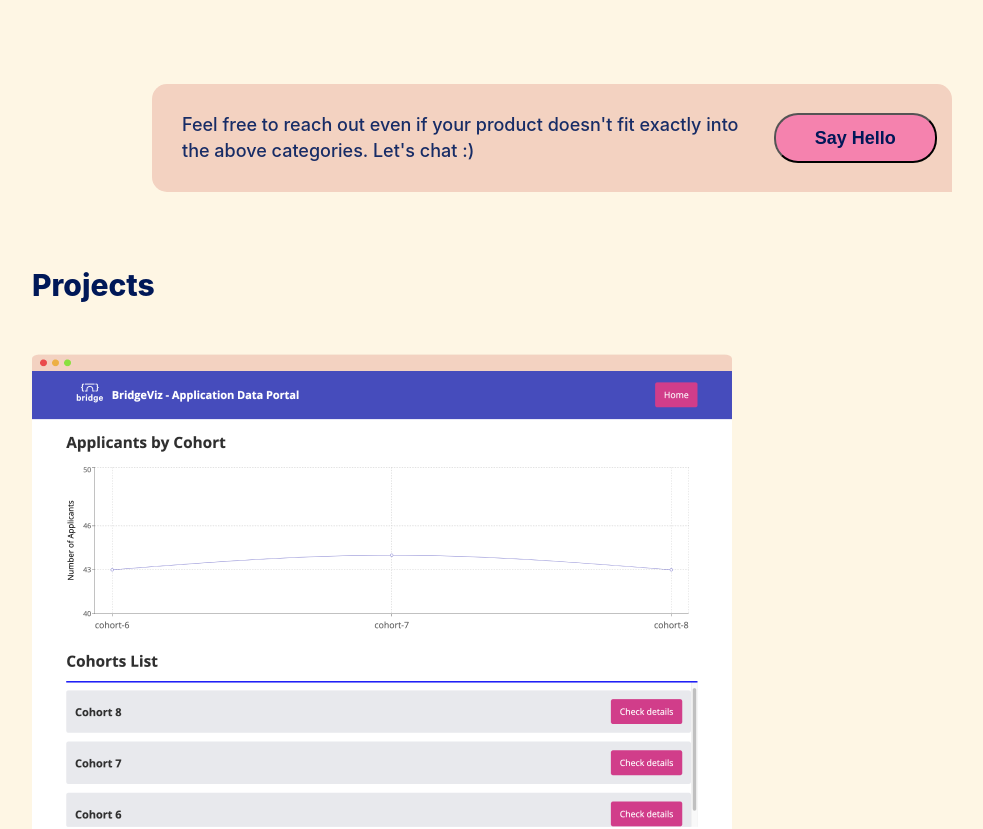
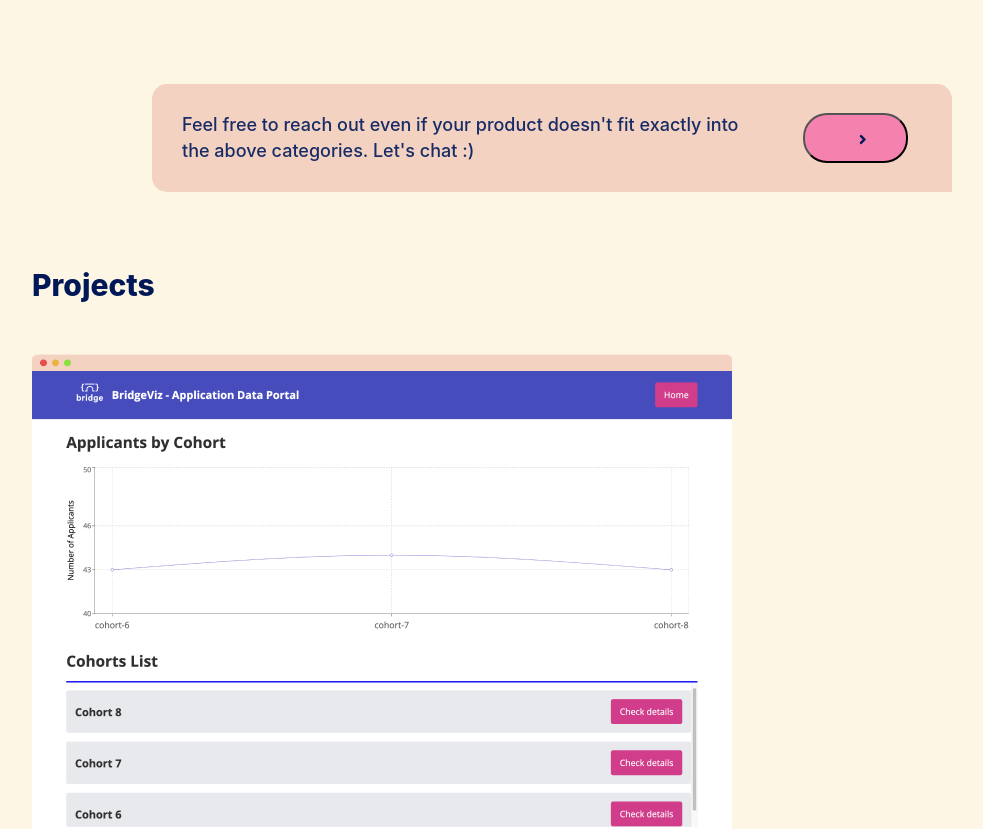
Before and after one commit to aaren-chabot/portfolio, a React (Create React App) app: page / in a window 1280 px wide. Shown: the part 1073-1902 px from the top of the page, without its empty margins (88-1071 px from the left). Built offline with nearby package versions, Linux system fonts and the light colour scheme.

Commit message:
update button styles, icon alignment, and handle children

```diff
--- a/src/components/Button/Button.component.js
+++ b/src/components/Button/Button.component.js
@@ -4,7 +4,7 @@ import Icon from '../Icon/Icon.component';
 
 import styles from './Button.module.scss';
 
-const Button = ({ onClick: handleClick, type, isDisabled }) => {
+const Button = ({ onClick: handleClick, type, isDisabled, children }) => {
   return (
     <button
       className={`button ${styles.button}`}
@@ -12,8 +12,7 @@ const Button = ({ onClick: handleClick, type, isDisabled }) => {
       onClick={(e) => handleClick(e)}
       disabled={isDisabled}
     >
-      Say Hello
-      <Icon />
+      { children }&nbsp;<Icon icon='rightArrow' />
     </button>
   );
 };
--- a/src/components/Button/Button.module.scss
+++ b/src/components/Button/Button.module.scss
@@ -17,4 +17,10 @@
     opacity: 0.6;
     pointer-events: none;
   }
+
+  svg {
+    margin-left: 10px;
+    vertical-align: middle !important; //Override FA styles
+    font-size: 15px;
+  }
 }
```
